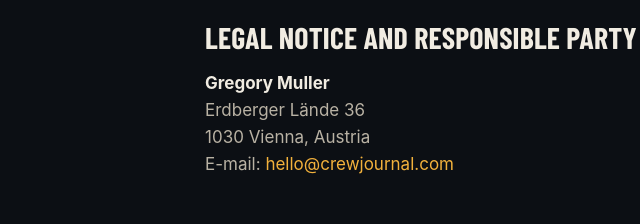
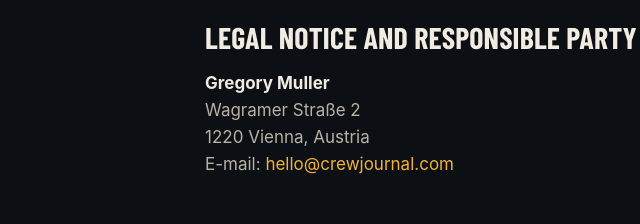
Before and after one commit to gregyyyyy/crewjournal-website, a plain HTML site: page privacy.html in a window 1280 px wide. Shown: the part 418-642 px from the top of the page, 69-709 px from the left. Drawn offline with Linux system fonts and the light colour scheme.

Commit message:
Imprint and privacy: new address (Wagramer Straße 2, 1220 Wien)
Co-Authored-By: Claude Opus 5.5 <noreply@anthropic.com>
Claude-Session: https://claude.ai/code/session_014H84HkLgrymPCooe3ErtJR

```diff
--- a/privacy.html
+++ b/privacy.html
@@ -39,7 +39,7 @@
   <p>CrewJournal is a personal flight logbook for airline crews. This policy explains which data the CrewJournal app and this website process, why, and what your rights are. In short: your logbook is visible only to you, nothing is sold or shared for advertising, and you can delete everything at any time.</p>
 
   <h2 id="contact">Legal notice and responsible party</h2>
-  <p><strong>Gregory Muller</strong><br>Erdberger Lände 36<br>1030 Vienna, Austria<br>E-mail: <a href="mailto:hello@crewjournal.com">hello@crewjournal.com</a></p>
+  <p><strong>Gregory Muller</strong><br>Wagramer Straße 2<br>1220 Vienna, Austria<br>E-mail: <a href="mailto:hello@crewjournal.com">hello@crewjournal.com</a></p>
 
   <h2>What the app stores</h2>
   <table>
@@ -98,7 +98,7 @@
   <p>CrewJournal ist ein persönliches Flugbuch für Airline-Crews. Diese Erklärung beschreibt, welche Daten die CrewJournal-App und diese Website verarbeiten, wozu, und welche Rechte du hast. Kurz gesagt: Dein Logbuch ist nur für dich sichtbar, nichts wird verkauft oder für Werbung weitergegeben, und du kannst jederzeit alles löschen.</p>
 
   <h2 id="contact">Impressum und Verantwortlicher</h2>
-  <p><strong>Gregory Muller</strong><br>Erdberger Lände 36<br>1030 Wien, Österreich<br>E-Mail: <a href="mailto:hello@crewjournal.com">hello@crewjournal.com</a></p>
+  <p><strong>Gregory Muller</strong><br>Wagramer Straße 2<br>1220 Wien, Österreich<br>E-Mail: <a href="mailto:hello@crewjournal.com">hello@crewjournal.com</a></p>
 
   <h2>Was die App speichert</h2>
   <table>
```
Also changed, not shown: impressum.html (+1 -1 lines).
